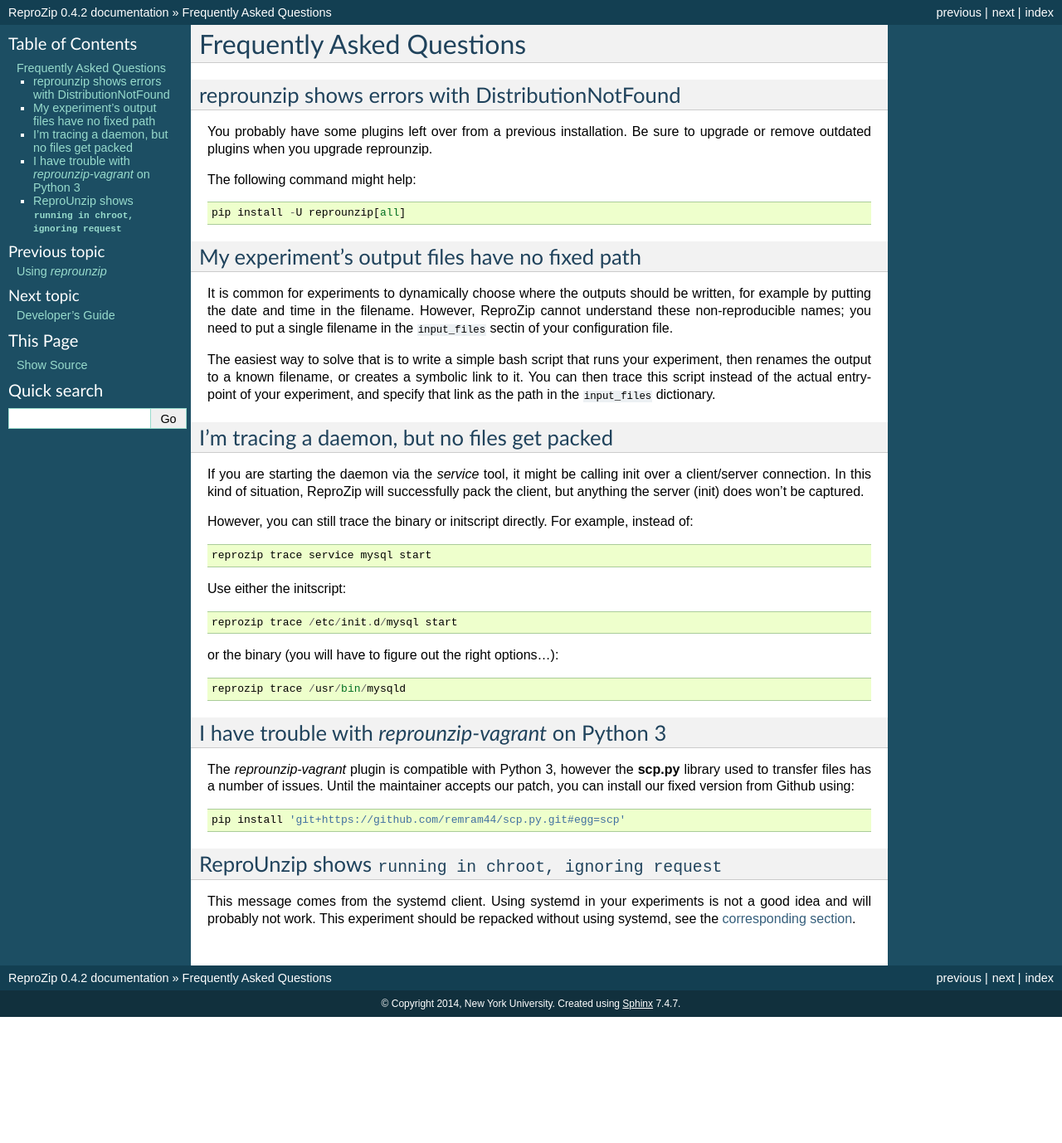
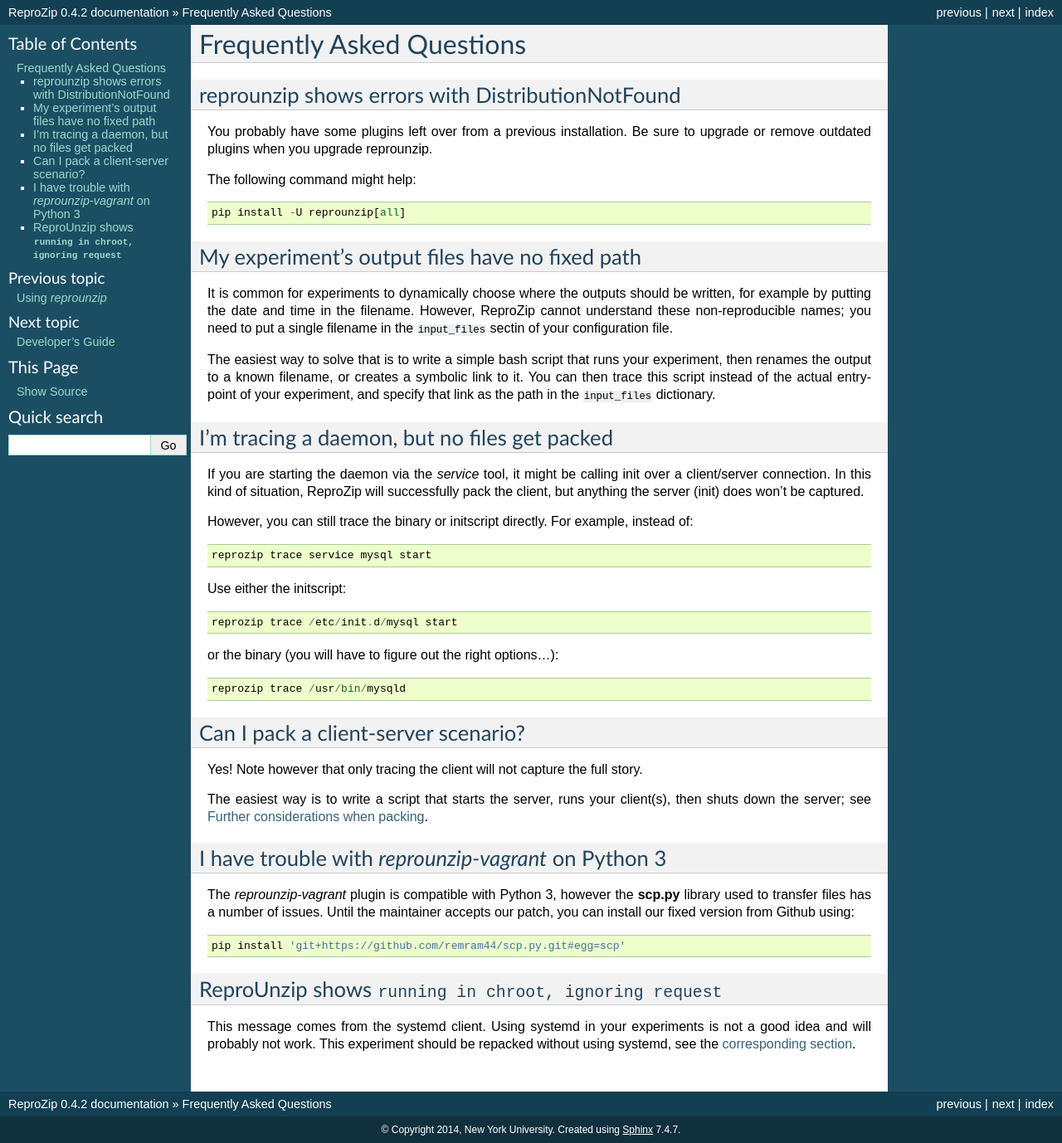
Before and after one commit to VIDA-NYU/reprozip, a Sphinx documentation site: the page built from docs/source/faq.rst, in a window 1280 px wide. Shown: the whole page at 83% size. Built offline with Sphinx 7.4.7, drawn with Linux system fonts in a browser that asks for light colours; before the commit the page ends 1226 px from its top, so only the background shows below that.

Commit message:
Adds client-server experiments to the FAQ

```diff
--- a/docs/source/faq.rst
+++ b/docs/source/faq.rst
@@ -42,6 +42,13 @@
 
     reprozip trace /usr/bin/mysqld
 
+Can I pack a client-server scenario?
+====================================
+
+Yes! Note however that only tracing the client will not capture the full story.
+
+The easiest way is to write a script that starts the server, runs your client(s), then shuts down the server; see :ref:`Further considerations when packing <packing-further>`.
+
 ..  _scp-py3:
 
 I have trouble with *reprounzip-vagrant* on Python 3
```
